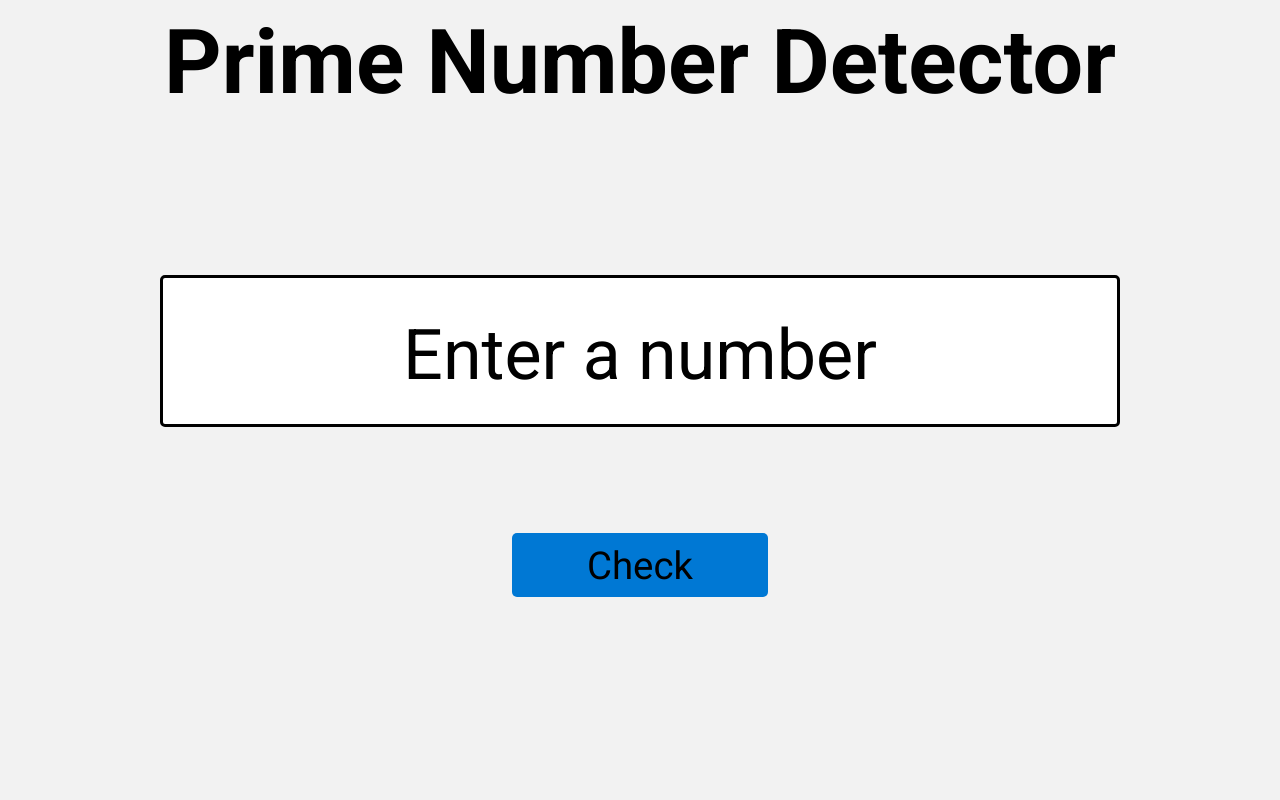
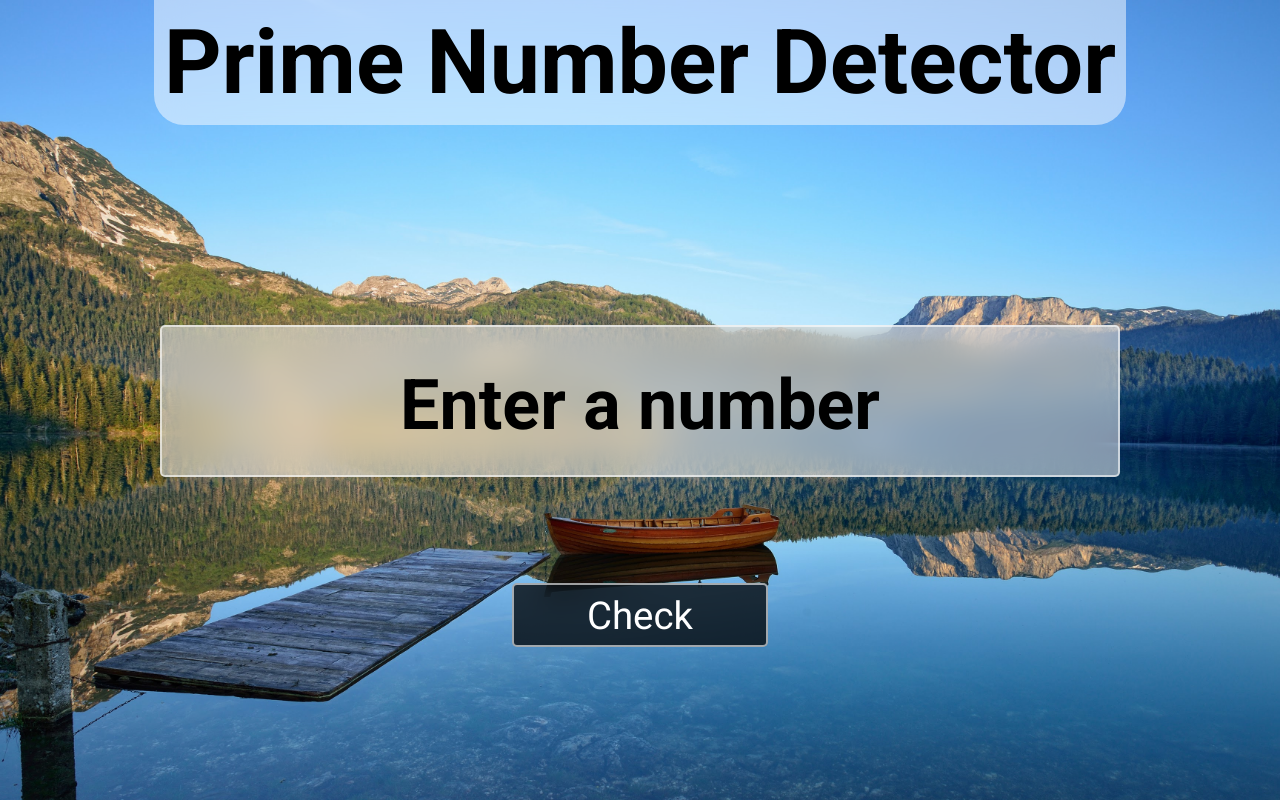
Before and after one commit to bhupesh7387/Prime-Number-Detector, a plain HTML site: page index.html in a window 1280 px wide. Drawn offline with Linux system fonts and the light colour scheme.

Commit message:
Add files via upload

```diff
--- a/index.html
+++ b/index.html
@@ -14,8 +14,8 @@
 
     <!-- Number Input Start -->
     <div id="numberInpCont">
-      <input type="number" id="numberInp" maxlength="28"/>
-      <h3 id="numberInp-label">Enter a number</h3>
+      <input type="number" id="numberInp" maxlength="28" placeholder=" "/>
+      <label id="numberInp-label">Enter a number</label>
     </div>
     <!-- Number Input End -->
 
--- a/script.js
+++ b/script.js
@@ -120,12 +120,6 @@ numberInp.addEventListener("keydown", (e) => {
     }
 })
 
-numberInp.addEventListener("blur", (e) => {
-    if(numberInp.value != ""){
-        numberInp.focus();
-    }
-})
-
 numberInp.addEventListener("input", (e) => {
     numberInp.value = numberInp.value.replace("e", "")
 })
--- a/style.css
+++ b/style.css
@@ -22,19 +22,26 @@ body {
   height: 100vh;
   width: 100vw;
   overflow: hidden;
+  background: url(./bg.jpg) center;
+  background-size: cover;
 }
 
 .heading {
-  margin-top: 1rem;
+  margin-left: 5rem;
+  margin-right: 5rem;
+  padding: 1rem;
+  backdrop-filter: blur(15px);
   align-self: flex-start;
   text-align: center;
   font-size: clamp(4rem, 7vw, 10rem);
   color: black;
   border-bottom-left-radius: 30px;
   border-bottom-right-radius: 30px;
+  background-color: rgba(255, 255, 255, 0.5);
 }
 
 #numberInpCont {
+  margin-top: 5rem;
   align-self: flex-start;
   position: relative;
   height: clamp(50px, 15vw, 60%);
@@ -53,11 +60,15 @@ body {
   width: 100%;
   height: 95%;
   border-radius: inherit;
-  border: 3px solid black;
+  border: 2px solid rgba(255, 255, 255, 0.6);
+
+  background-color: rgba(255, 255, 255, 0.5);
+  backdrop-filter: blur(15px);
 }
 
-#numberInp:focus {
-  border-color: #0078d4;
+#numberInp:focus,
+#numberInp:not(:placeholder-shown) {
+  border-color: rgba(0, 0, 0, 0.75);
 }
 
 #numberInp::-webkit-inner-spin-button,
@@ -73,7 +84,7 @@ body {
   transform: translate(-50%, -50%);
   width: fit-content;
   pointer-events: none;
-  font-weight: normal;
+  font-weight: bold;
   transition: 0.3s ease-in-out;
 }
 
@@ -82,10 +93,27 @@ body {
   transform: translate(1.5%, -100%);
   top: 0;
   left: 0;
-  color: #0078d4;
+  color: rgba(0, 0, 0);
+  background-color: rgba(255, 255, 255, 0.5);
+  backdrop-filter: blur(15px);
+  border-radius: 50rem;
+  padding: 1rem;
+}
+
+#numberInpCont input:not(:placeholder-shown) + label {
+  font-size: clamp(0.5rem, 5vw, 3.5rem);
+  transform: translate(1.5%, -100%);
+  top: 0;
+  left: 0;
+  color: rgba(0, 0, 0);
+  background-color: rgba(255, 255, 255, 0.5);
+  backdrop-filter: blur(15px);
+  border-radius: 50rem;
+  padding: 1rem;
 }
 
 .check {
+  margin-top: 5rem;
   align-self: flex-start;
   display: flex;
   align-items: center;
@@ -94,17 +122,20 @@ body {
   height: clamp(50px, 5vw, 100%);
   width: clamp(135px, 20vw, 40%);
   font-size: clamp(3rem, 3vw, 7rem);
-  background-color: #0078d4;
+  background-color: rgba(0, 0, 0, 0.75);
+  color: white;
+  backdrop-filter: blur(15px);
+  border: 2px solid rgba(255, 255, 255, 0.6);
   border-radius: 0.5rem;
   cursor: pointer;
 }
 
 .check:hover {
-  background-color: #106ebe;
+  background-color: rgb(0, 0, 0, 0.7);
 }
 
 .check:active {
-  background-color: #005a9e;
+  background-color: rgb(0, 0, 0, 0.73);
 }
 
 #result {
@@ -112,9 +143,9 @@ body {
   align-items: center;
   justify-content: center;
   z-index: 1;
-  background-color: rgba(255, 255, 255, 1);
+  background-color: rgba(255, 255, 255, 0.95);
   border-radius: 0.5rem;
-  border-top: 1vw solid #0078d4;
+  border-top: 1vw solid rgba(0, 0, 0);
   padding: 3rem;
   position: absolute;
   top: 50%;
```
Also changed, not shown: bg.jpg (added).
